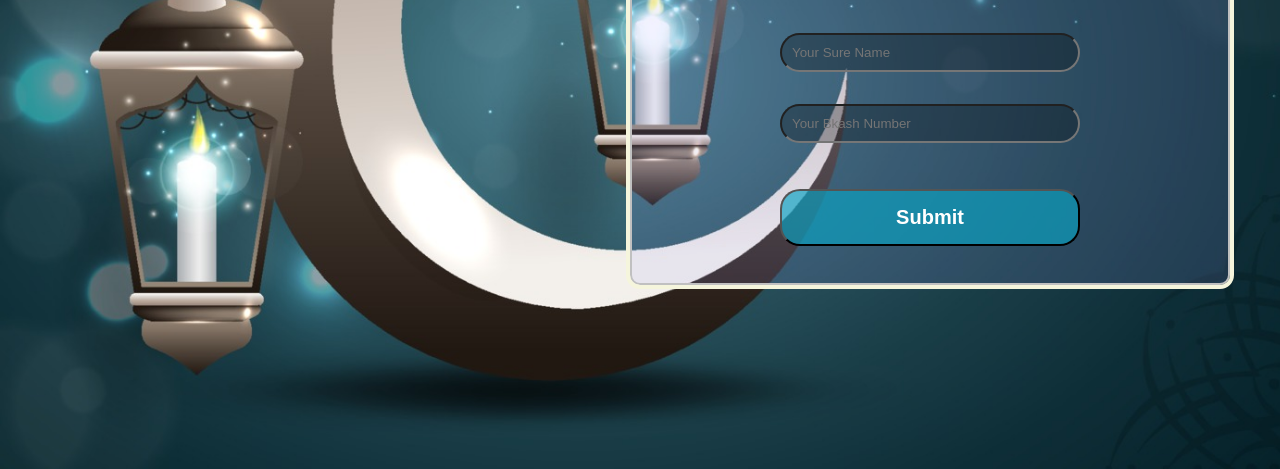
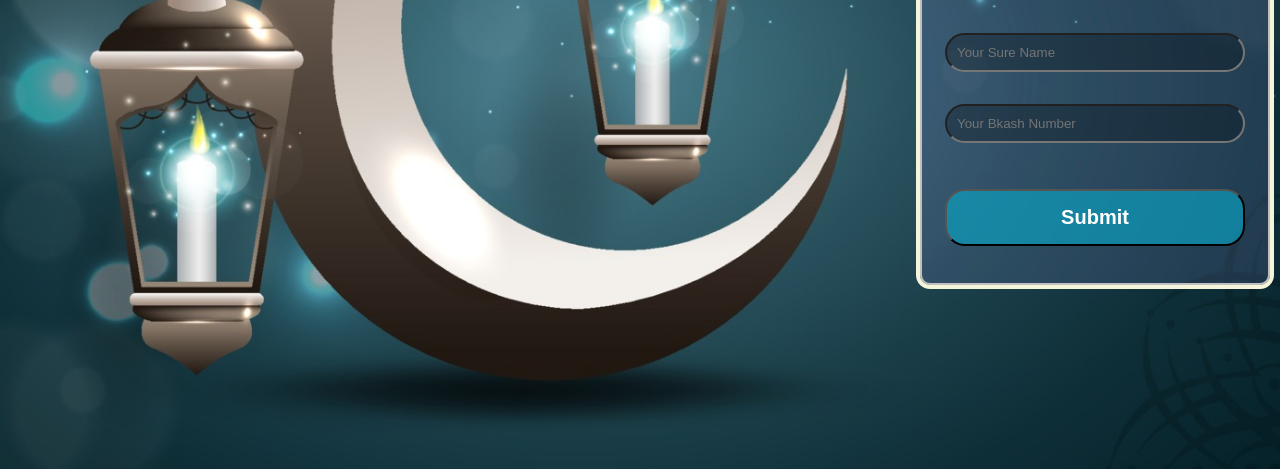
Before and after one commit to HasibulMizanShanto/salamieid, a plain HTML site: page index.html in a window 1280 px wide. Shown: the part 331-800 px from the top of the page. Drawn offline with Linux system fonts and the light colour scheme.

Commit message:
Update style.css

```diff
--- a/style.css
+++ b/style.css
@@ -13,13 +13,13 @@ body{
 
 .main {
     position: absolute;
-    right: 50px;
+    right: 10px;
     top: 216px;
     border-radius: 10px;
     background: #a6a0ff24;
     border: 2px solid silver;
     outline: 4px solid beige;
-    width: 600px;
+    width: 350px;
     height: 400px;
     display: flex;
     flex-direction: column;
```
